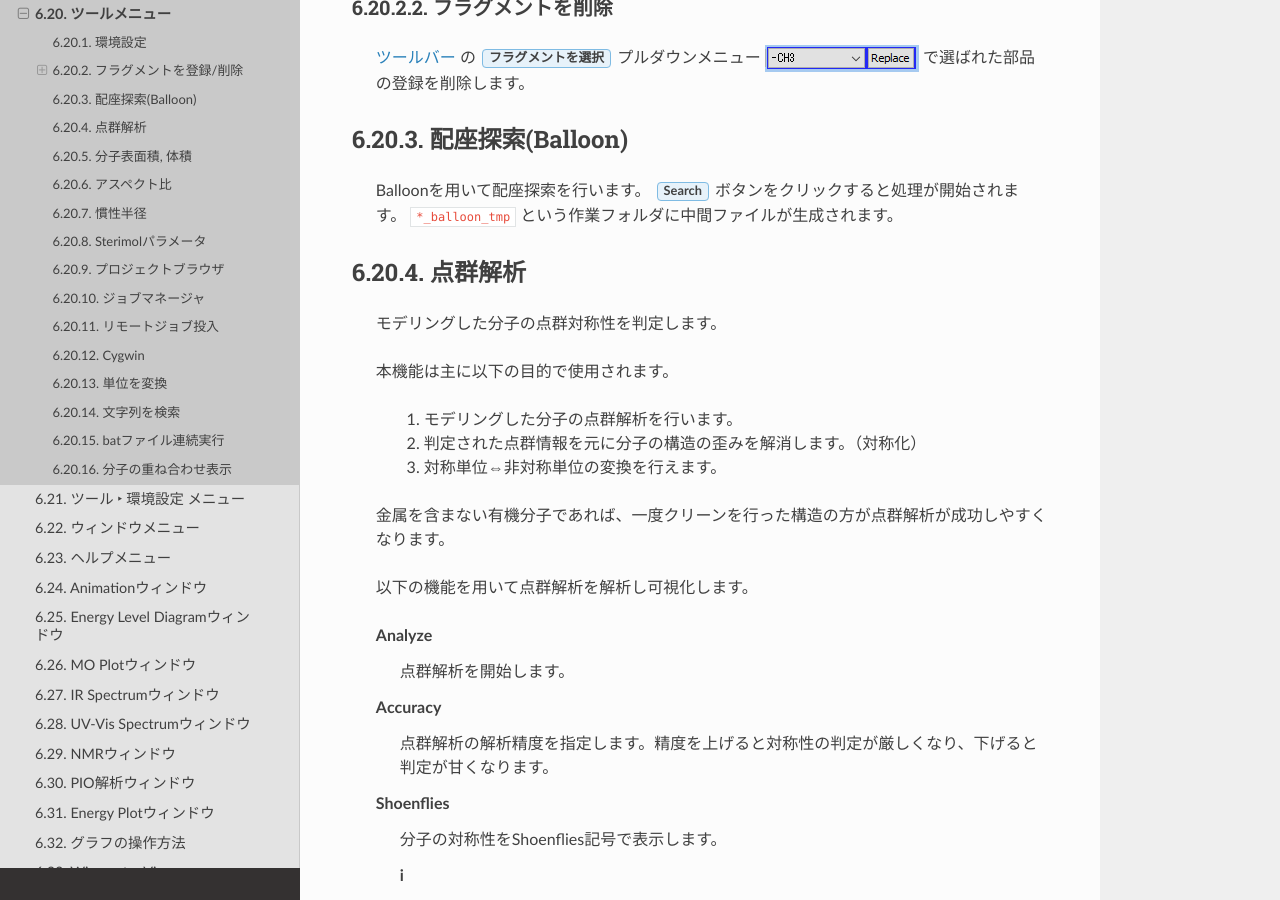
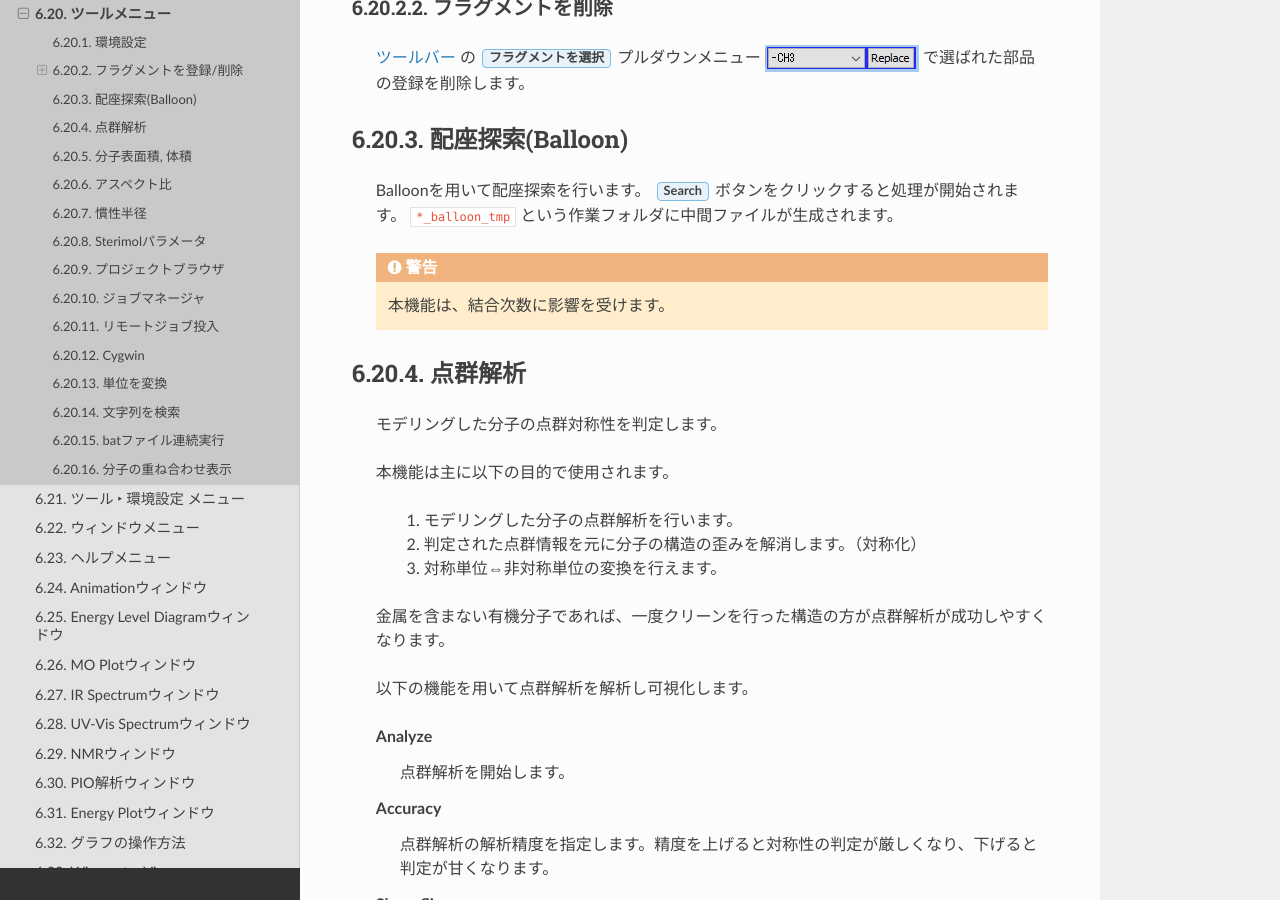
Before and after one commit to X-Ability/winmostar_doc, a Sphinx documentation site: the page built from source/winmos/winmos_tools.rst, in a window 1280 px wide and 900 px high, scrolled down 467 px. Built offline with Sphinx 7.4.7 and the Read the Docs theme 2.0.0, drawn with Linux system fonts in a browser that asks for light colours.

Commit message:
Balloon結合次数影響の件追記

```diff
--- a/source/winmos/winmos_tools.rst
+++ b/source/winmos/winmos_tools.rst
@@ -27,6 +27,11 @@
 -------------------
    Balloonを用いて配座探索を行います。 :guilabel:`Search` ボタンをクリックすると処理が開始されます。
    :file:`*_balloon_tmp` という作業フォルダに中間ファイルが生成されます。
+
+   .. warning::
+      本機能は、結合次数に影響を受けます。
+
+
 
 点群解析
 -------------------
```
